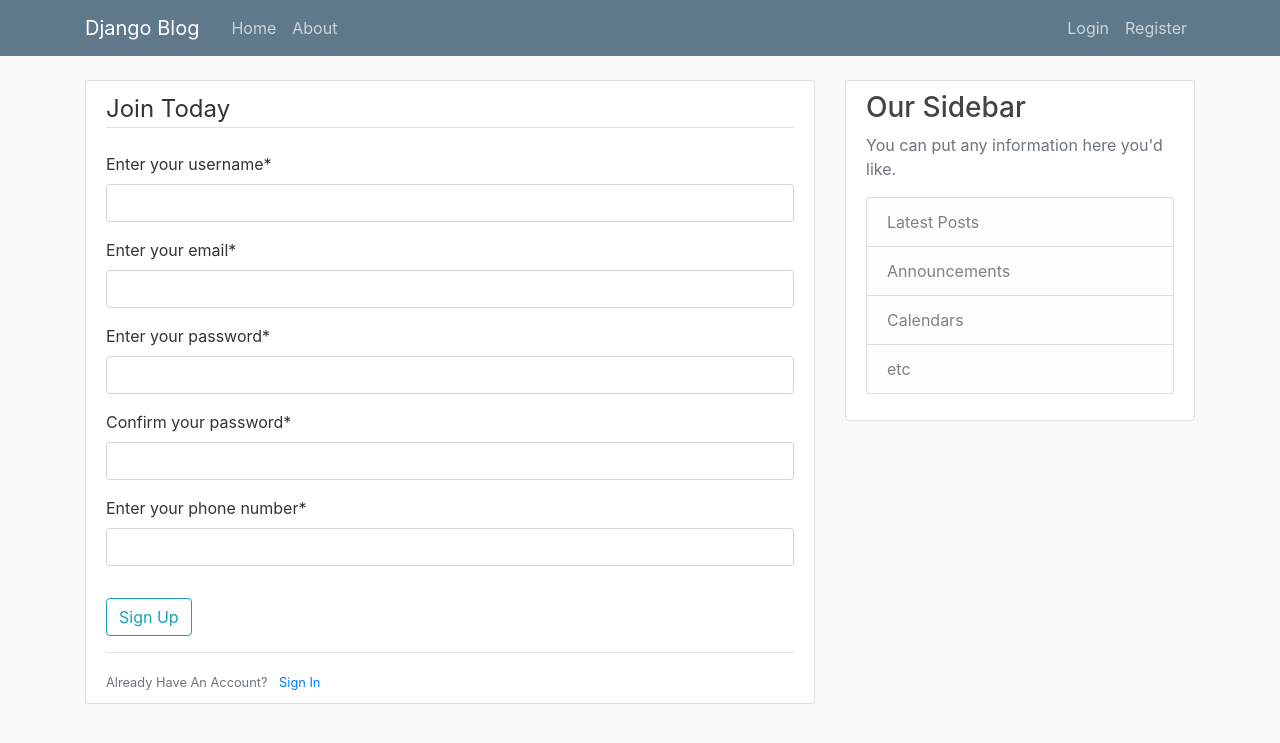
After one commit to Darnok33/website_django, a Django app: template django_first_web/users/templates/users/register.html in a window 1280 px wide. The commit adds this page. Shown: the top 743 px of the page. Run offline with Django 3.2, Linux system fonts and the light colour scheme; the template is opened without the code that fills it: values that come from a table or form of the project are taken from there, others are empty; some libraries are stand-ins or nearby versions.

```diff
--- a/django_first_web/blog/templates/blog/base.html
+++ b/django_first_web/blog/templates/blog/base.html
@@ -43,7 +43,14 @@
     <main role="main" class="container">
       <div class="row">
         <div class="col-md-8">
-          {% block content %}{% endblock %}
+            {% if messages %}
+                {% for message in messages %}
+                    <div class = "alert alert-{{ message.tags }}">
+                        {{ message }}
+                    </div>
+                {% endfor %}
+            {% endif %}
+            {% block content %}{% endblock %}
         </div>
         <div class="col-md-4">
           <div class="content-section">
--- a/django_first_web/django_first_web/settings.py
+++ b/django_first_web/django_first_web/settings.py
@@ -31,7 +31,9 @@ ALLOWED_HOSTS = []
 # Application definition
 
 INSTALLED_APPS = [
+    'users.apps.UsersConfig',
     'blog.apps.BlogConfig',
+    'crispy_forms',
     'django.contrib.admin',
     'django.contrib.auth',
     'django.contrib.contenttypes',
@@ -119,3 +121,5 @@ USE_TZ = True
 # https://docs.djangoproject.com/en/2.1/howto/static-files/
 
 STATIC_URL = '/static/'
+
+CRISPY_TEMPLATE_PACK = 'bootstrap4'
--- a/django_first_web/django_first_web/urls.py
+++ b/django_first_web/django_first_web/urls.py
@@ -15,8 +15,10 @@ Including another URLconf
 """
 from django.contrib import admin
 from django.urls import path, include
+from users import views  as user_views
 
 urlpatterns = [
     path('admin/', admin.site.urls),
+    path('register/', user_views.register, name='register'),
     path('', include('blog.urls')),
 ]
--- /dev/null
+++ b/django_first_web/users/forms.py
@@ -0,0 +1,43 @@
+from django.contrib.auth.forms import UserCreationForm
+from django.contrib.auth.models import User
+from django import forms
+from django.core.exceptions import ValidationError
+
+
+class UserRegisterForm(forms.Form):
+    username = forms.CharField(label='Enter your username', min_length=3, max_length=15)
+    email = forms.EmailField(label='Enter your email')
+    password1 = forms.CharField(label='Enter your password', widget=forms.PasswordInput)
+    password2 = forms.CharField(label='Confirm your password', widget=forms.PasswordInput)
+    phone = forms.DecimalField(label='Enter your phone number')
+
+    def clean_username(self):
+        username = self.cleaned_data['username'].lower()
+        r = User.objects.filter(username=username)
+        if r.count():
+            raise ValidationError("Username already exists")
+        return username
+
+    def clean_email(self):
+        email = self.cleaned_data['email'].lower()
+        r = User.objects.filter(email=email)
+        if r.count():
+            raise ValidationError("Email already exists")
+        return email
+
+    def clean_password2(self):
+        password1 = self.cleaned_data.get('password1')
+        password2 = self.cleaned_data.get('password2')
+
+        if password1 and password2 and password1 != password2:
+            raise ValidationError("Password don't match")
+
+        return password2
+
+    def save(self, commit=True):
+        user = User.objects.create_user(
+            self.cleaned_data['username'],
+            self.cleaned_data['email'],
+            self.cleaned_data['password1']
+        )
+        return user
--- /dev/null
+++ b/django_first_web/users/templates/users/register.html
@@ -0,0 +1,21 @@
+{% extends "blog/base.html" %}
+{% load crispy_forms_tags %}
+{% block content %}
+    <div class="content-section">
+        <form method="POST">
+            {% csrf_token %}
+            <fieldset class="form-group">
+                <legend class="border-bottom mb-4">Join Today</legend>
+                {{ form|crispy }}
+            </fieldset>
+            <div class="form-group">
+                <button class="btn btn-outline-info" type="submit">Sign Up</button>
+            </div>
+        </form>
+        <div class="border-top pt-3">
+            <small class="text-muted">
+                Already Have An Account? <a class="ml-2" href="#">Sign In</a>
+            </small>
+        </div>
+    </div>
+{% endblock content %}
```
Also changed, not shown: django_first_web/db.sqlite3.
